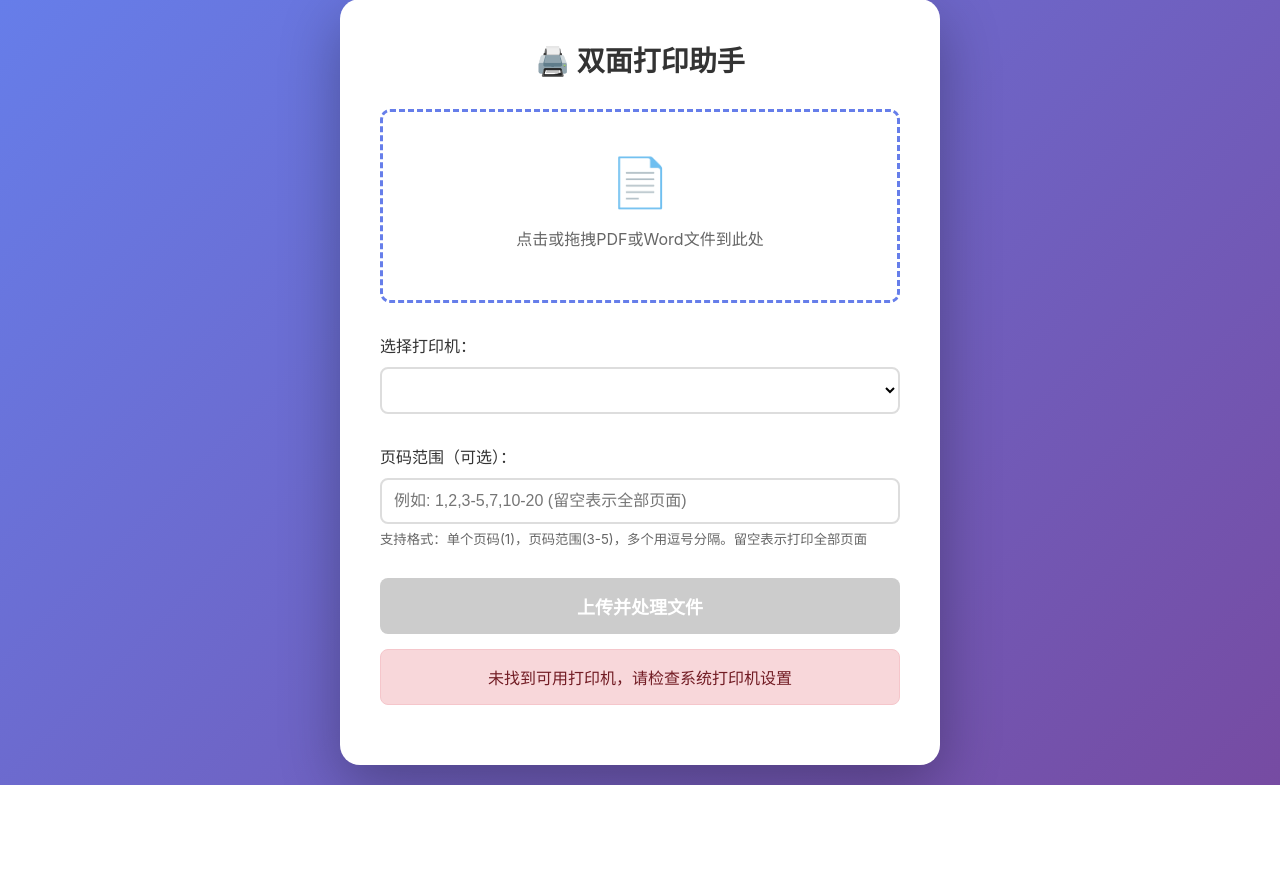
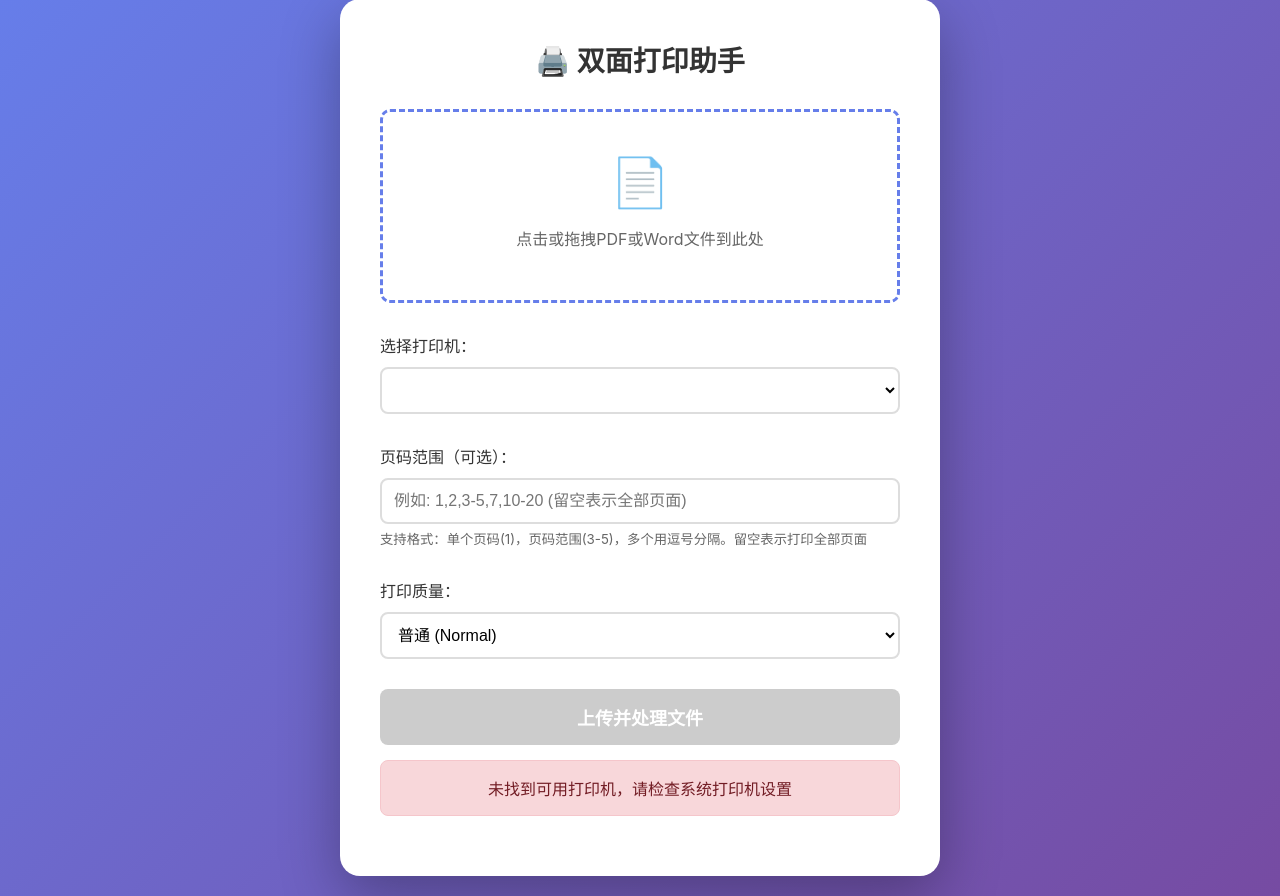
Before and after one commit to umud66/print_auto, a Flask app: page / in a window 1280 px wide. Shown: the part 21-917 px from the top of the page. Before the commit the page ends 806 px from the top, so only its background shows below. Run offline with Flask 3, Linux system fonts and the light colour scheme; data that the repository does not hold is empty.

Commit message:
打印质量选择

```diff
--- a/app.py
+++ b/app.py
@@ -718,13 +718,14 @@ def get_print_job_status(printer_name=None, session_id=None):
         return {'error': f'查询失败: {str(e)}'}
 
 
-def print_pdf(pdf_path, printer_name=None):
+def print_pdf(pdf_path, printer_name=None, print_quality='Normal'):
     """
     打印PDF文件
 
     Args:
         pdf_path: PDF文件路径
         printer_name: 打印机名称，如果为None则使用默认打印机
+        print_quality: 打印质量，可选值：'High'（精细）、'Normal'（普通）、'Draft'（快速），默认为'Normal'
 
     Returns:
         tuple: (是否成功, 错误信息, 打印任务ID)
@@ -758,11 +759,16 @@ def print_pdf(pdf_path, printer_name=None):
     if not os.access(lp_command, os.X_OK):
         return False, f'打印命令不可执行: {lp_command}', None
 
+    # 验证打印质量参数
+    valid_qualities = ['High', 'Normal', 'Draft']
+    if print_quality not in valid_qualities:
+        print_quality = 'Normal'  # 默认使用普通质量
+
     try:
         if printer_name:
             # 使用指定打印机
             # 在macOS上，尝试使用shell执行以确保环境正确
-            cmd = f'{lp_command} -d "{printer_name}" "{pdf_path}"'
+            cmd = f'{lp_command} -d "{printer_name}" -o cupsPrintQuality={print_quality} "{pdf_path}"'
             result = subprocess.run(
                 cmd,
                 shell=True,
@@ -780,7 +786,7 @@ def print_pdf(pdf_path, printer_name=None):
 
             # 使用默认打印机
             # 在macOS上，尝试使用shell执行以确保环境正确
-            cmd = f'{lp_command} "{pdf_path}"'
+            cmd = f'{lp_command} -o cupsPrintQuality={print_quality} "{pdf_path}"'
             result = subprocess.run(
                 cmd,
                 shell=True,
@@ -954,6 +960,7 @@ def print_odd_pages():
     data = request.json
     session_id = data.get('session_id')
     printer_name = data.get('printer_name')
+    print_quality = data.get('print_quality', 'Normal')
 
     if not session_id:
         return jsonify({'error': '缺少session_id'}), 400
@@ -970,7 +977,7 @@ def print_odd_pages():
         odd_path = session_info['odd_path']
 
         # 打印奇数页
-        success, error_msg, job_id = print_pdf(odd_path, printer_name)
+        success, error_msg, job_id = print_pdf(odd_path, printer_name, print_quality)
 
         if success:
             session_info['odd_printed'] = True
@@ -1009,6 +1016,7 @@ def print_even_pages():
     data = request.json
     session_id = data.get('session_id')
     printer_name = data.get('printer_name')
+    print_quality = data.get('print_quality', 'Normal')
 
     if not session_id:
         return jsonify({'error': '缺少session_id'}), 400
@@ -1025,7 +1033,7 @@ def print_even_pages():
         even_path = session_info['even_path']
 
         # 打印偶数页
-        success, error_msg, job_id = print_pdf(even_path, printer_name)
+        success, error_msg, job_id = print_pdf(even_path, printer_name, print_quality)
 
         if success:
             session_info['even_printed'] = True
--- a/templates/index.html
+++ b/templates/index.html
@@ -312,6 +312,15 @@
                 <small style="color: #666; display: block; margin-top: 5px;">支持格式：单个页码(1)，页码范围(3-5)，多个用逗号分隔。留空表示打印全部页面</small>
             </div>
 
+            <div class="printer-select">
+                <label for="printQualitySelect">打印质量：</label>
+                <select id="printQualitySelect" style="width: 100%; padding: 12px; border: 2px solid #ddd; border-radius: 8px; font-size: 16px;">
+                    <option value="High">精细 (High)</option>
+                    <option value="Normal" selected>普通 (Normal)</option>
+                    <option value="Draft">快速 (Draft)</option>
+                </select>
+            </div>
+
             <button class="btn btn-primary" id="uploadBtn" disabled>上传并处理文件</button>
         </div>
 
@@ -343,6 +352,16 @@
         // 初始化
         document.addEventListener('DOMContentLoaded', function() {
             loadPrinters();
+            // 加载保存的打印质量
+            const printQualitySelect = document.getElementById('printQualitySelect');
+            if (printQualitySelect) {
+                const savedQuality = loadSavedPrintQuality();
+                printQualitySelect.value = savedQuality;
+                // 监听打印质量变化并保存
+                printQualitySelect.addEventListener('change', function() {
+                    savePrintQuality(this.value);
+                });
+            }
             setupEventListeners();
             // 尝试恢复之前的会话
             restoreSession();
@@ -485,6 +504,28 @@
                 }
             } catch (e) {
                 console.warn('无法保存打印机到localStorage:', e);
+            }
+        }
+
+        // 从localStorage加载保存的打印质量
+        function loadSavedPrintQuality() {
+            try {
+                return localStorage.getItem('printQuality') || 'Normal';
+            } catch (e) {
+                return 'Normal';
+            }
+        }
+
+        // 保存打印质量到localStorage
+        function savePrintQuality(quality) {
+            try {
+                if (quality) {
+                    localStorage.setItem('printQuality', quality);
+                } else {
+                    localStorage.removeItem('printQuality');
+                }
+            } catch (e) {
+                console.warn('无法保存打印质量到localStorage:', e);
             }
         }
 
@@ -758,6 +799,10 @@
             printEvenBtn.innerHTML = '<span class="loading"></span>提交打印任务...';
 
             try {
+                // 获取打印质量
+                const printQualitySelect = document.getElementById('printQualitySelect');
+                const printQuality = printQualitySelect ? printQualitySelect.value : 'Normal';
+
                 const response = await fetch('/api/print/even', {
                     method: 'POST',
                     headers: {
@@ -765,7 +810,8 @@
                     },
                     body: JSON.stringify({
                         session_id: sessionId,
-                        printer_name: currentPrinter
+                        printer_name: currentPrinter,
+                        print_quality: printQuality
                     })
                 });
 
@@ -806,6 +852,10 @@
             printOddBtn.innerHTML = '<span class="loading"></span>提交打印任务...';
 
             try {
+                // 获取打印质量
+                const printQualitySelect = document.getElementById('printQualitySelect');
+                const printQuality = printQualitySelect ? printQualitySelect.value : 'Normal';
+
                 const response = await fetch('/api/print/odd', {
                     method: 'POST',
                     headers: {
@@ -813,7 +863,8 @@
                     },
                     body: JSON.stringify({
                         session_id: sessionId,
-                        printer_name: currentPrinter
+                        printer_name: currentPrinter,
+                        print_quality: printQuality
                     })
                 });
 
```
